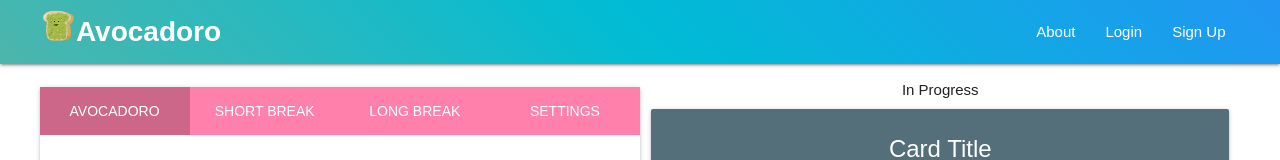
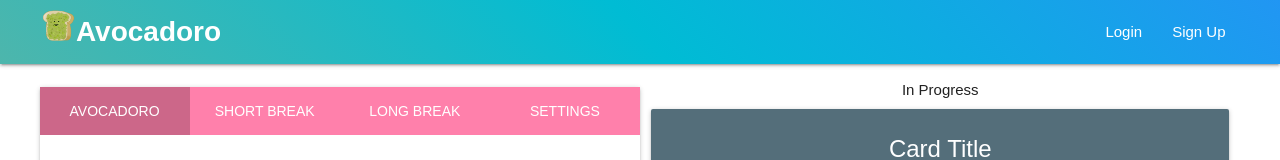
Before and after one commit to BranDebs/Avocado-Frontend, a React (Create React App) app: page / in a window 1280 px wide. Shown: the top 160 px of the page. Built offline with nearby package versions, Linux system fonts and the light colour scheme; a web font is replaced by a local one.

Commit message:
Remove About page

```diff
--- a/src/components/navigation/SignedOutLink.js
+++ b/src/components/navigation/SignedOutLink.js
@@ -5,9 +5,6 @@ import { NavLink } from 'react-router-dom'
 const SignedOutLink = () => {
     return (
         <div>
-            <li>
-                <NavLink to='/'>About</NavLink>
-            </li>
             <li>
                 <NavLink to='/'>Login</NavLink>
             </li>
```
